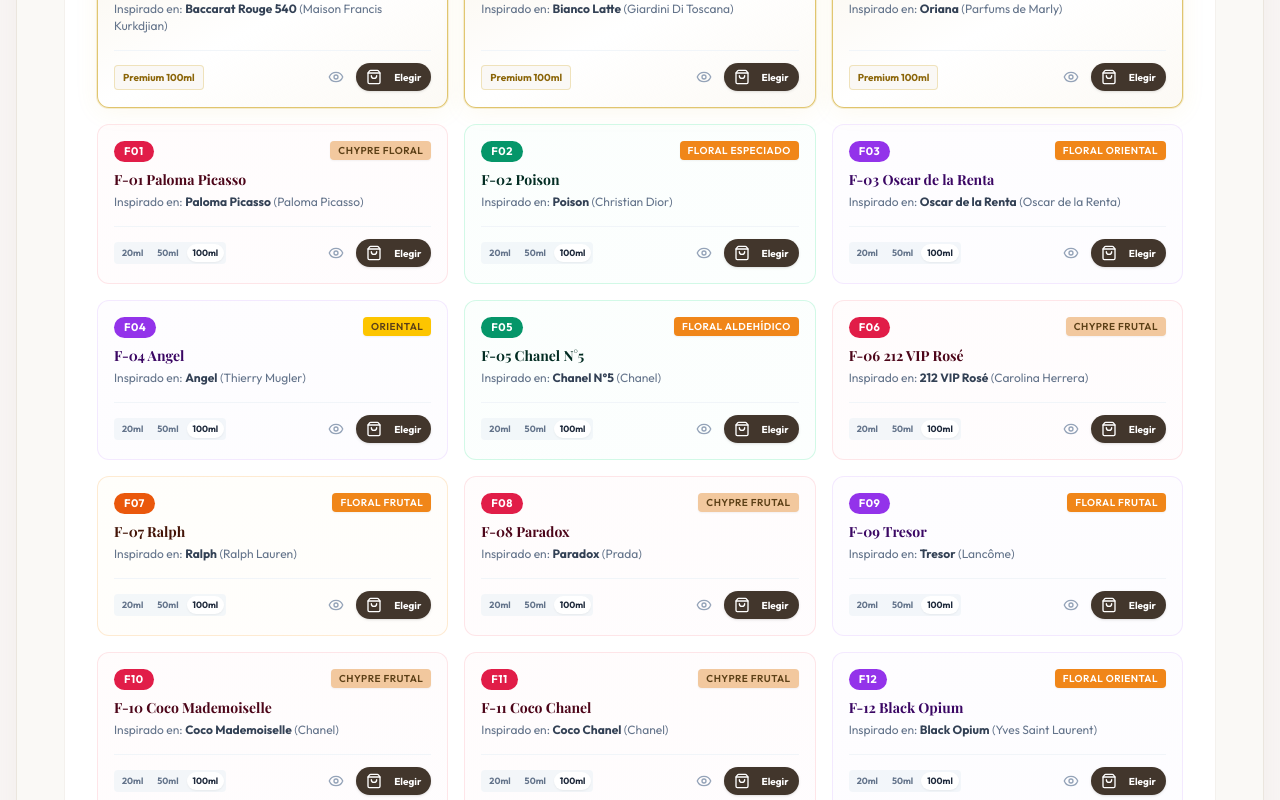
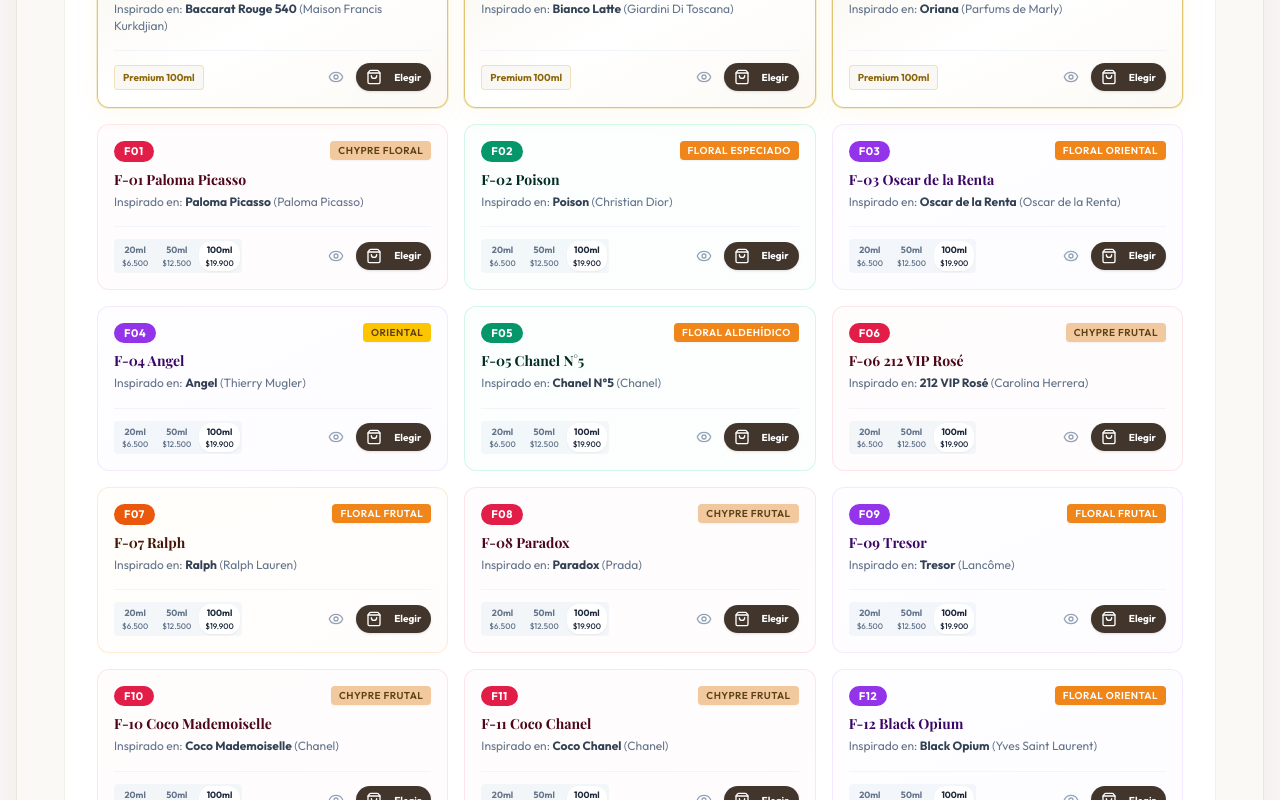
Before and after one commit to viniciorm/tu-perfume-ideal, a React (Vite) app: page /mujer in a window 1280 px wide. Shown: the part 2360-3160 px from the top of the page. Built offline with nearby package versions, Linux system fonts and the light colour scheme; a web font is replaced by a local one.

Commit message:
feat: add prices to fragrance map sizes

```diff
--- a/src/components/FragranceMap.tsx
+++ b/src/components/FragranceMap.tsx
@@ -241,21 +241,24 @@
             <div className="flex bg-slate-100/80 rounded p-0.5 gap-0.5">
               <button
                 onClick={() => setSelectedSize("20ml")}
-                className={`text-[9px] font-bold px-1.5 py-0.5 rounded-sm transition-colors ${selectedSize === "20ml" ? "bg-white shadow-sm text-slate-800" : "text-slate-500 hover:text-slate-700"}`}
+                className={`flex flex-col items-center justify-center text-[9px] font-bold px-1.5 py-0.5 rounded-sm transition-colors ${selectedSize === "20ml" ? "bg-white shadow-sm text-slate-800" : "text-slate-500 hover:text-slate-700"}`}
               >
-                20ml
+                <span>20ml</span>
+                <span className="text-[8px] font-medium">$6.500</span>
               </button>
               <button
                 onClick={() => setSelectedSize("50ml")}
-                className={`text-[9px] font-bold px-1.5 py-0.5 rounded-sm transition-colors ${selectedSize === "50ml" ? "bg-white shadow-sm text-slate-800" : "text-slate-500 hover:text-slate-700"}`}
+                className={`flex flex-col items-center justify-center text-[9px] font-bold px-1.5 py-0.5 rounded-sm transition-colors ${selectedSize === "50ml" ? "bg-white shadow-sm text-slate-800" : "text-slate-500 hover:text-slate-700"}`}
               >
-                50ml
+                <span>50ml</span>
+                <span className="text-[8px] font-medium">$12.500</span>
               </button>
               <button
                 onClick={() => setSelectedSize("100ml")}
-                className={`text-[9px] font-bold px-1.5 py-0.5 rounded-sm transition-colors ${selectedSize === "100ml" ? "bg-white shadow-sm text-slate-800" : "text-slate-500 hover:text-slate-700"}`}
+                className={`flex flex-col items-center justify-center text-[9px] font-bold px-1.5 py-0.5 rounded-sm transition-colors ${selectedSize === "100ml" ? "bg-white shadow-sm text-slate-800" : "text-slate-500 hover:text-slate-700"}`}
               >
-                100ml
+                <span>100ml</span>
+                <span className="text-[8px] font-medium">$19.900</span>
               </button>
             </div>
           ) : (
```
